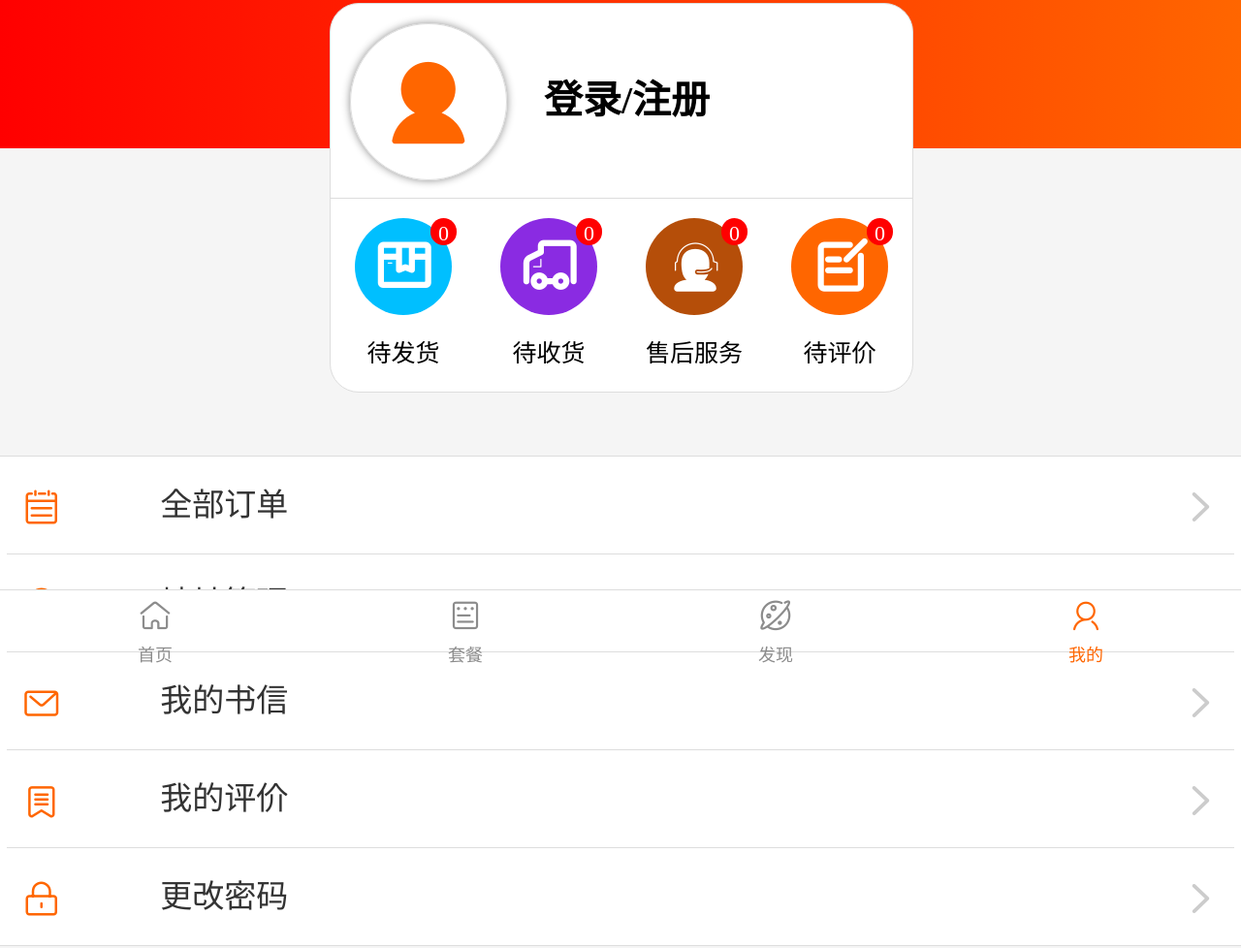
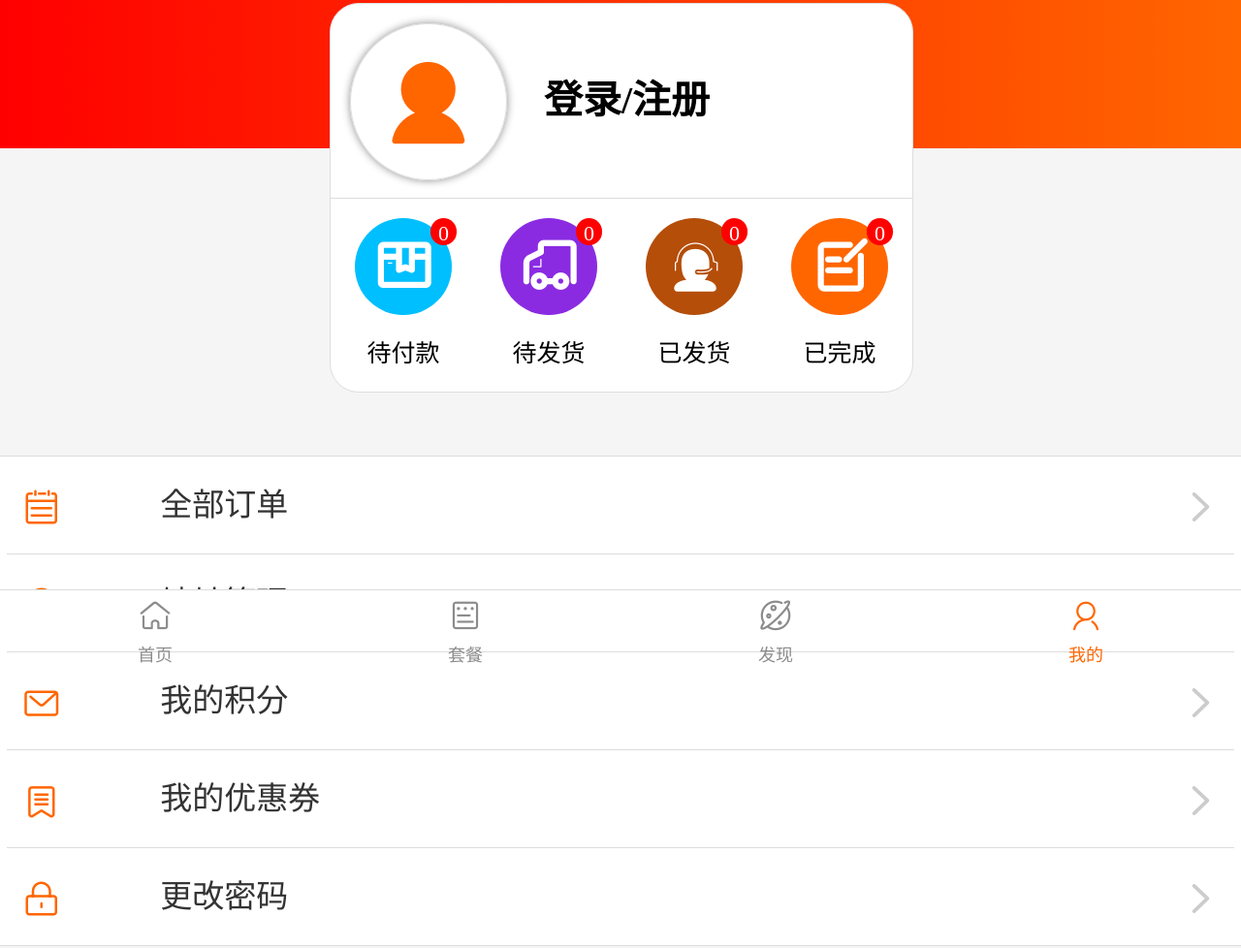
Before and after one commit to webxinyu/PerfectConfession, a plain HTML site: page home.html in a window 1280 px wide. Shown: the part 147-1125 px from the top of the page at 97% size. Drawn offline with Linux system fonts and the light colour scheme.

Commit message:
图片添加

```diff
--- a/home.html
+++ b/home.html
@@ -45,22 +45,22 @@
 				<ul class="orderStatus">
 					<li>
 						<h1><span><i class="iconfont icon-send"></i></span></h1>
+						<h2>待付款</h2>
+						<span class="statusNum" id="">0</span>
+					</li>
+					<li>
+						<h1><span><i class="iconfont icon-deliver"></i></span></h1>
 						<h2>待发货</h2>
 						<span class="statusNum" id="">0</span>
 					</li>
 					<li>
-						<h1><span><i class="iconfont icon-deliver"></i></span></h1>
-						<h2>待收货</h2>
-						<span class="statusNum" id="">0</span>
-					</li>
-					<li>
 						<h1><span><i class="iconfont icon-servicefill"></i></span></h1>
-						<h2>售后服务</h2>
+						<h2>已发货</h2>
 						<span class="statusNum" id="">0</span>
 					</li>
 					<li>
 						<h1><span><i class="iconfont icon-edit"></i></span></h1>
-						<h2>待评价</h2>
+						<h2>已完成</h2>
 						<span class="statusNum" id="">0</span>
 					</li>
 				</ul>
@@ -80,12 +80,12 @@
 			</li>
 			<li>
 				<span><i class="iconfont icon-mail"></i></span>
-				<span>我的书信</span>
+				<span>我的积分</span>
 				<span><i class="iconfont icon-right"></i></span>
 			</li>
 			<li>
 				<span><i class="iconfont icon-newshot"></i></span>
-				<span>我的评价</span>
+				<span>我的优惠券</span>
 				<span><i class="iconfont icon-right"></i></span>
 			</li>
 			<li>
```
Also changed, not shown: index.html (+3 -3 lines), img/shoppingImg01.png (added), img/shoppingImg02.png (added).
